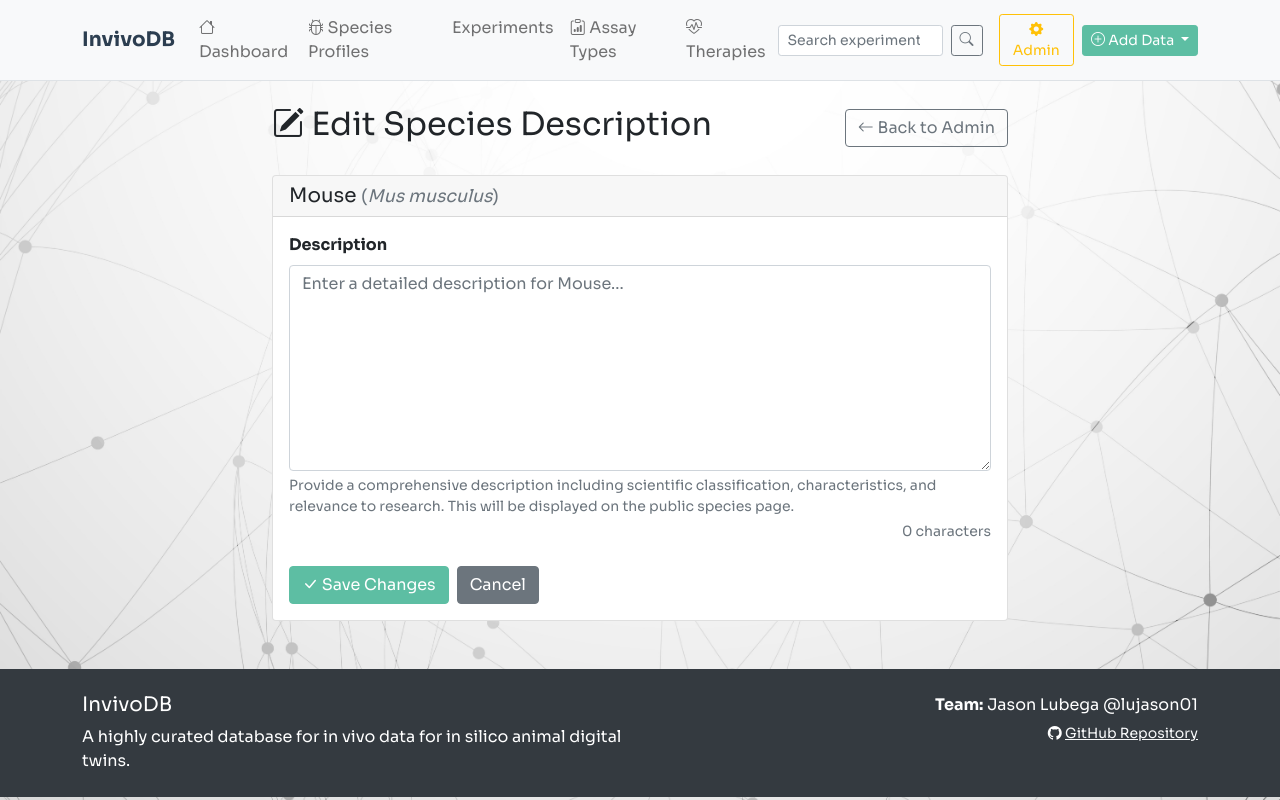
After one commit to lujason01/invivoDB, a Flask app: page /admin/species/1/edit in a window 1280 px wide. The commit adds this page. Run offline with Flask 3, Linux system fonts and the light colour scheme.

Commit message:
feat: Fix species error and update documentation
- Fixed species management functionality in app.py
- Added admin interface for species management with edit capabilities
- Updated README.md with current application features and setup instructions
- Added comprehensive TECHNICAL_DOCS.md for developer reference
- Enhanced templates for species profiles and admin interface
- Improved base template structure

Changes include:
* Species error resolved in web application (should solve the internal server error)
* New admin template for species management (will be expanded to help with other sections)
* Updated documentation reflecting current state of app ()
* Improved user interface components

```diff
--- a/src/web/app.py
+++ b/src/web/app.py
@@ -8,6 +8,7 @@ in vivo experimental data.
 
 from flask import Flask, render_template, request, jsonify, redirect, url_for, flash
 from flask_sqlalchemy import SQLAlchemy
+from flask_migrate import Migrate
 from datetime import datetime, timedelta
 import os
 import sys
@@ -41,6 +42,9 @@ else:
 
 # Initialize SQLAlchemy
 db.init_app(app)
+
+# Initialize Flask-Migrate
+migrate = Migrate(app, db)
 
 # Configure the database to use our models
 with app.app_context():
@@ -754,7 +758,8 @@ def species_profiles():
         'Canis lupus familiaris': 63013,
         'Mesocricetus auratus': 1716,
     }
-    species_descriptions = {
+    # Now using database descriptions with fallback for species without descriptions
+    fallback_descriptions = {
         'Mus musculus': 'The house mouse is the most widely used mammalian model organism in biomedical research, genetics, and physiology.',
         'Rattus norvegicus': 'The laboratory rat is a key model for physiology, pharmacology, and behavioral studies.',
         'Macaca mulatta': 'The rhesus macaque is a nonhuman primate model important for neuroscience, immunology, and infectious disease research.',
@@ -763,8 +768,39 @@ def species_profiles():
     }
     for s in species_list:
         s.pubmed_count = pubmed_counts.get(s.scientific_name, '?')
-        s.description = species_descriptions.get(s.scientific_name, s.description or '')
-    return render_template('species_profiles.html', species_list=species_list, species_hashtags=species_hashtags)
+        # Use database description or fallback to hardcoded
+        if not s.description:
+            s.description = fallback_descriptions.get(s.scientific_name, 'Description not available')
+    return render_template('species_profiles.html',
+                         species_list=species_list,
+                         species_hashtags=species_hashtags)
+
+
+@app.route('/admin/species')
+def admin_species():
+    """Admin interface for managing species descriptions"""
+    species_list = Species.query.order_by(Species.common_name).all()
+    return render_template('admin_species.html', species_list=species_list)
+
+
+@app.route('/admin/species/<int:species_id>/edit', methods=['GET', 'POST'])
+def edit_species_description(species_id):
+    """Edit a specific species description"""
+    species = Species.query.get_or_404(species_id)
+
+    if request.method == 'POST':
+        new_description = request.form.get('description', '').strip()
+        species.description = new_description if new_description else None
+
+        try:
+            db.session.commit()
+            flash(f'Description for {species.common_name} updated successfully!', 'success')
+            return redirect(url_for('admin_species'))
+        except Exception as e:
+            db.session.rollback()
+            flash(f'Error updating description: {str(e)}', 'error')
+
+    return render_template('edit_species_description.html', species=species)
 
 
 # Error handlers
--- a/src/web/templates/base.html
+++ b/src/web/templates/base.html
@@ -146,6 +146,11 @@
                     </button>
                 </form>
 
+                <!-- Admin Link -->
+                <a href="{{ url_for('admin_species') }}" class="btn btn-outline-warning btn-sm me-2">
+                    <i class="bi bi-gear-fill"></i> Admin
+                </a>
+
                 <!-- Add Data Dropdown -->
                 <div class="dropdown">
                     <button class="btn btn-primary btn-sm dropdown-toggle" type="button"
--- /dev/null
+++ b/src/web/templates/edit_species_description.html
@@ -0,0 +1,98 @@
+{% extends "base.html" %}
+
+{% block title %}Edit {{ species.common_name }} Description - InvivoDB{% endblock %}
+
+{% block content %}
+<div class="container mt-4">
+    <div class="row justify-content-center">
+        <div class="col-md-8">
+            <div class="d-flex justify-content-between align-items-center mb-4">
+                <h2><i class="bi bi-pencil-square"></i> Edit Species Description</h2>
+                <a href="{{ url_for('admin_species') }}" class="btn btn-outline-secondary">
+                    <i class="bi bi-arrow-left"></i> Back to Admin
+                </a>
+            </div>
+
+            <div class="card">
+                <div class="card-header">
+                    <h5 class="mb-0">
+                        {{ species.common_name }}
+                        <small class="text-muted">(<em>{{ species.scientific_name }}</em>)</small>
+                    </h5>
+                </div>
+                <div class="card-body">
+                    <form method="POST">
+                        <div class="mb-4">
+                            <label for="description" class="form-label">
+                                <strong>Description</strong>
+                            </label>
+                            <textarea
+                                class="form-control"
+                                id="description"
+                                name="description"
+                                rows="8"
+                                placeholder="Enter a detailed description for {{ species.common_name }}..."
+                            >{{ species.description or '' }}</textarea>
+                            <div class="form-text">
+                                Provide a comprehensive description including scientific classification, characteristics,
+                                and relevance to research. This will be displayed on the public species page.
+                            </div>
+                        </div>
+
+                        <div class="d-flex gap-2">
+                            <button type="submit" class="btn btn-success">
+                                <i class="bi bi-check-lg"></i> Save Changes
+                            </button>
+                            <a href="{{ url_for('admin_species') }}" class="btn btn-secondary">
+                                Cancel
+                            </a>
+                        </div>
+                    </form>
+                </div>
+            </div>
+
+            <!-- Preview Section -->
+            {% if species.description %}
+            <div class="card mt-4">
+                <div class="card-header">
+                    <h6 class="mb-0"><i class="bi bi-eye"></i> Current Description Preview</h6>
+                </div>
+                <div class="card-body">
+                    <p class="card-text text-muted">{{ species.description }}</p>
+                </div>
+            </div>
+            {% endif %}
+        </div>
+    </div>
+</div>
+{% endblock %}
+
+{% block scripts %}
+<script>
+// Add character counter
+document.addEventListener('DOMContentLoaded', function() {
+    const textarea = document.getElementById('description');
+    const maxLength = 2000; // Optional max length
+
+    // Create character counter
+    const counter = document.createElement('div');
+    counter.className = 'form-text text-end';
+    counter.id = 'char-counter';
+    textarea.parentNode.appendChild(counter);
+
+    function updateCounter() {
+        const length = textarea.value.length;
+        counter.textContent = `${length} characters`;
+
+        if (length > maxLength) {
+            counter.className = 'form-text text-end text-danger';
+        } else {
+            counter.className = 'form-text text-end';
+        }
+    }
+
+    textarea.addEventListener('input', updateCounter);
+    updateCounter(); // Initial call
+});
+</script>
+{% endblock %}
--- a/src/web/templates/species_profiles.html
+++ b/src/web/templates/species_profiles.html
@@ -13,7 +13,7 @@
                 <div class="card-body">
                     <h4 class="card-title">{{ species.common_name }}</h4>
                     <h6 class="card-subtitle mb-2 text-muted"><em>{{ species.scientific_name }}</em></h6>
-                    <p class="card-text fw-semibold text-primary">{{ species.description or 'No description available.' }}</p>
+                    <p class="card-text fw-semibold text-primary">{{ species.description or 'Description not available.' }}</p>
                     <p class="mb-2"><span class="badge bg-secondary"><i class="bi bi-journal-medical me-1"></i> PubMed Studies:</span> <span class="fw-bold">{{ species.pubmed_count or '?' }}</span></p>
                     <div class="mt-2">
                         {% set hashtags = species_hashtags.get(species.scientific_name, []) %}
```
Also changed, not shown: TECHNICAL_DOCS.md (added, +138 -0 lines), src/web/templates/admin_species.html (added, +90 -0 lines), README.md.
